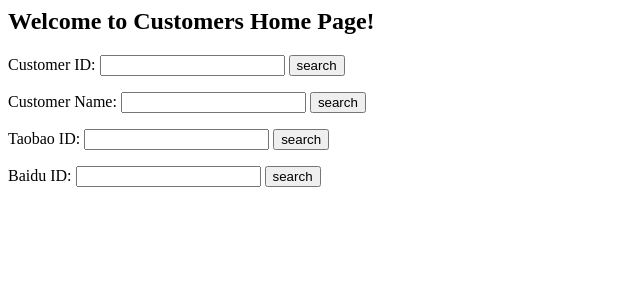
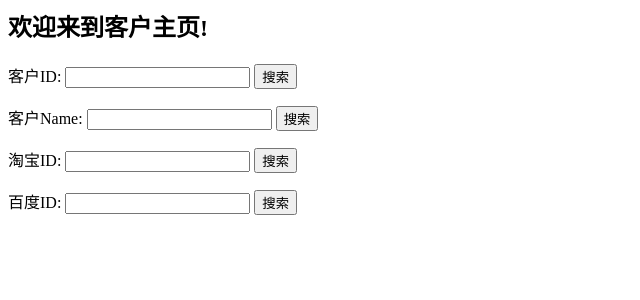
Before and after one commit to felixma/jiz, a Django app: page /customers in a window 1280 px wide. Shown: the top 300 px of the page, without its empty margins (0-640 px from the left). Run offline with Django 3.2, Linux system fonts and the light colour scheme.

Commit message:
change into Chinese view

```diff
--- a/jizhang/models.py
+++ b/jizhang/models.py
@@ -1,6 +1,9 @@
+# -*- coding: utf-8 -*-
+
+# Create your models here.
+
 from django.db import models
 
-# Create your models here.
 
 class Customers(models.Model):
     cust_id = models.IntegerField(max_length = 11, primary_key = True)
--- a/jizhang/templates/jizhang/customershome.html
+++ b/jizhang/templates/jizhang/customershome.html
@@ -1,21 +1,21 @@
-<h2>Welcome to Customers Home Page!</h2>
+<h2>欢迎来到客户主页!</h2>
 
 <form action="{% url 'jizhang:CustomerDetails' %}" method="get">
-    Customer ID: <input type="text" name="customer_id">
-	<input type="submit" value="search">
+    客户ID: <input type="text" name="customer_id">
+	<input type="submit" value="搜索">
 </form>
 
 <form action="{% url 'jizhang:CustomerDetails' %}" method="get">
-	Customer Name: <input type="text" name="cust_name">
-	<input type="submit" value="search">
+	客户Name: <input type="text" name="cust_name">
+	<input type="submit" value="搜索">
 </form>
 
 <form action="{% url 'jizhang:CustomerDetails' %}" method="get">
-	Taobao ID: <input type="text" name="taobaoid">
-	<input type="submit" value="search">
+	淘宝ID: <input type="text" name="taobaoid">
+	<input type="submit" value="搜索">
 </form>
 
 <form action="{% url 'jizhang:CustomerDetails' %}" method="get">
-	Baidu ID: <input type="text" name="baiduid">
-	<input type="submit" value="search">
+	百度ID: <input type="text" name="baiduid">
+	<input type="submit" value="搜索">
 </form>
--- a/jizhang/urls.py
+++ b/jizhang/urls.py
@@ -1,3 +1,5 @@
+# -*- coding: utf-8 -*-
+
 from django.conf.urls import patterns, url
 from jizhang import views
 
--- a/jizhang/views.py
+++ b/jizhang/views.py
@@ -1,3 +1,5 @@
+# -*- coding: utf-8 -*-
+
 # Create your views here.
 from django.http import HttpResponse
 from django.template import RequestContext, loader
```
Also changed, not shown: jizhang/templates/jizhang/customer.html (+7 -7 lines), jizhang/templates/jizhang/home.html (+5 -5 lines), jizhang/templates/jizhang/product.html (+10 -10 lines), jizhang/templates/jizhang/productshome.html (+7 -7 lines).
